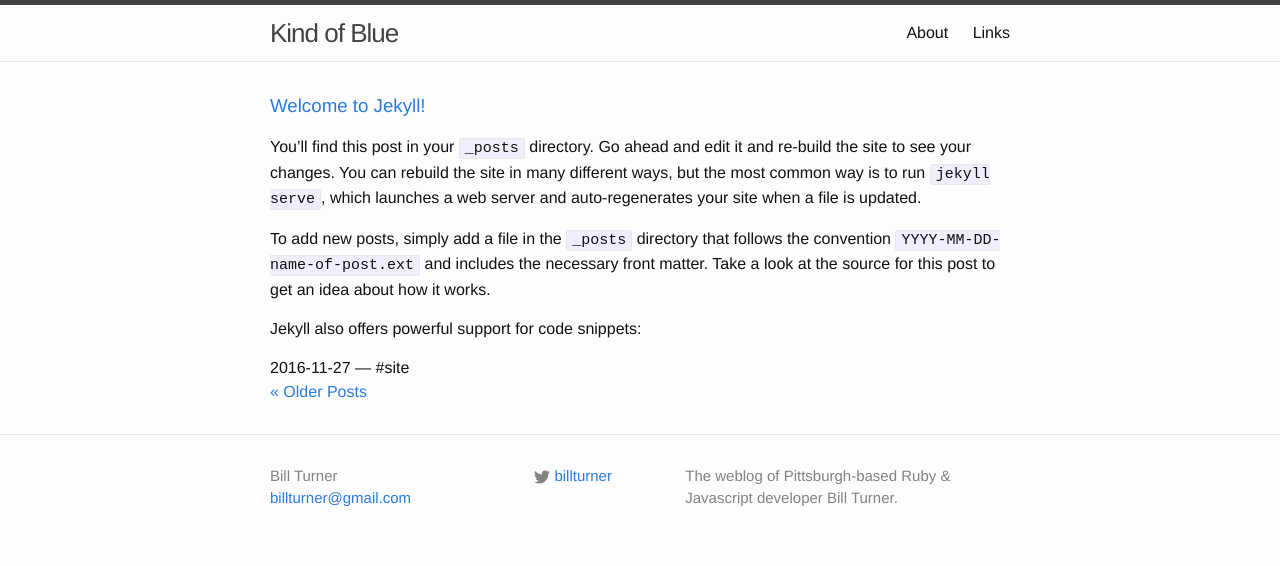
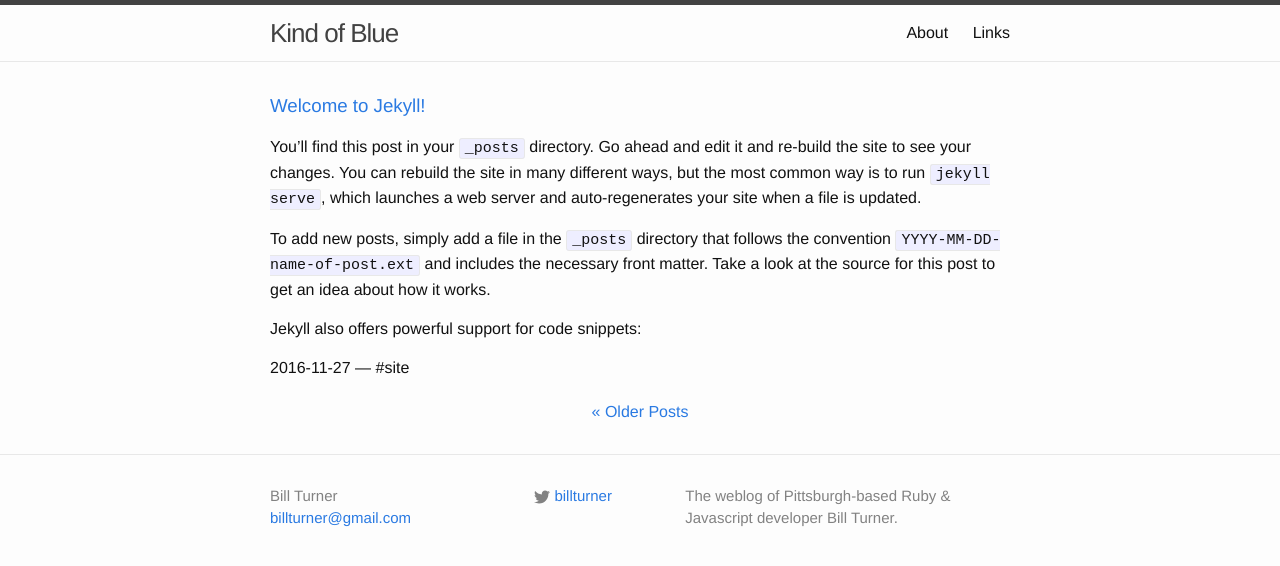
Before and after one commit to billturner/older_new_kindofblue.com, a Jekyll site: the page built from index.html, in a window 1280 px wide. Shown: the top 566 px of the page. Built offline with Jekyll 4.4.1, drawn with Linux system fonts in a browser that asks for light colours; the list of posts is cut into pages by our own code.

```diff
--- a/Gemfile
+++ b/Gemfile
@@ -12,7 +12,7 @@ ruby "2.2.4"
 gem "jekyll", "3.3.1"
 
 # This is the default theme for new Jekyll sites. You may change this to anything you like.
-gem "minima", "~> 2.0"
+# gem "minima", "~> 2.0"
 
 # If you want to use GitHub Pages, remove the "gem "jekyll"" above and
 # uncomment the line below. To upgrade, run `bundle update github-pages`.
@@ -20,6 +20,5 @@ gem "minima", "~> 2.0"
 
 # If you have any plugins, put them here!
 group :jekyll_plugins do
-  gem "jekyll-feed", "~> 0.6"
   gem "jekyll-paginate"
 end
--- a/_config.yml
+++ b/_config.yml
@@ -22,7 +22,6 @@ google_analytics: "UA-77844-16"
 markdown: kramdown
 #theme: minima
 gems:
-  - jekyll-feed
   - jekyll-paginate
 exclude:
   - Gemfile
--- a/assets/main.scss
+++ b/assets/main.scss
@@ -37,3 +37,8 @@ $on-laptop:        800px;
 
 // Import partials from the `minima` theme.
 @import "minima";
+
+.pagination {
+  margin-top: 20px;
+  text-align: center;
+}
```
Also changed, not shown: Gemfile.lock, README.md (added).
